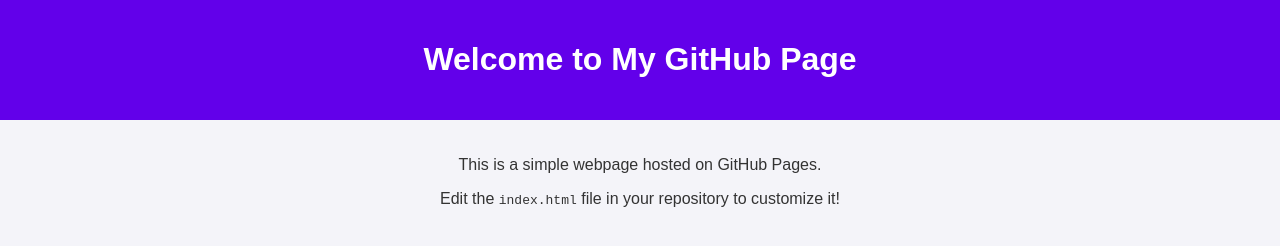
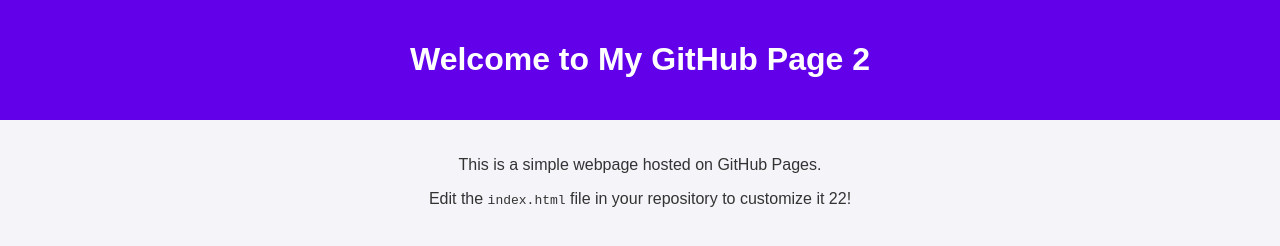
Before and after one commit to ratheeshkpattambi/ratheeshkpattambi.github.io, a plain HTML site: page index.html in a window 1280 px wide. Drawn offline with Linux system fonts and the light colour scheme.

Commit message:
Update index.html

```diff
--- a/index.html
+++ b/index.html
@@ -25,11 +25,11 @@
 </head>
 <body>
     <header>
-        <h1>Welcome to My GitHub Page</h1>
+        <h1>Welcome to My GitHub Page 2</h1>
     </header>
     <main>
         <p>This is a simple webpage hosted on GitHub Pages.</p>
-        <p>Edit the <code>index.html</code> file in your repository to customize it!</p>
+        <p>Edit the <code>index.html</code> file in your repository to customize it 22!</p>
     </main>
 </body>
 </html>
```
